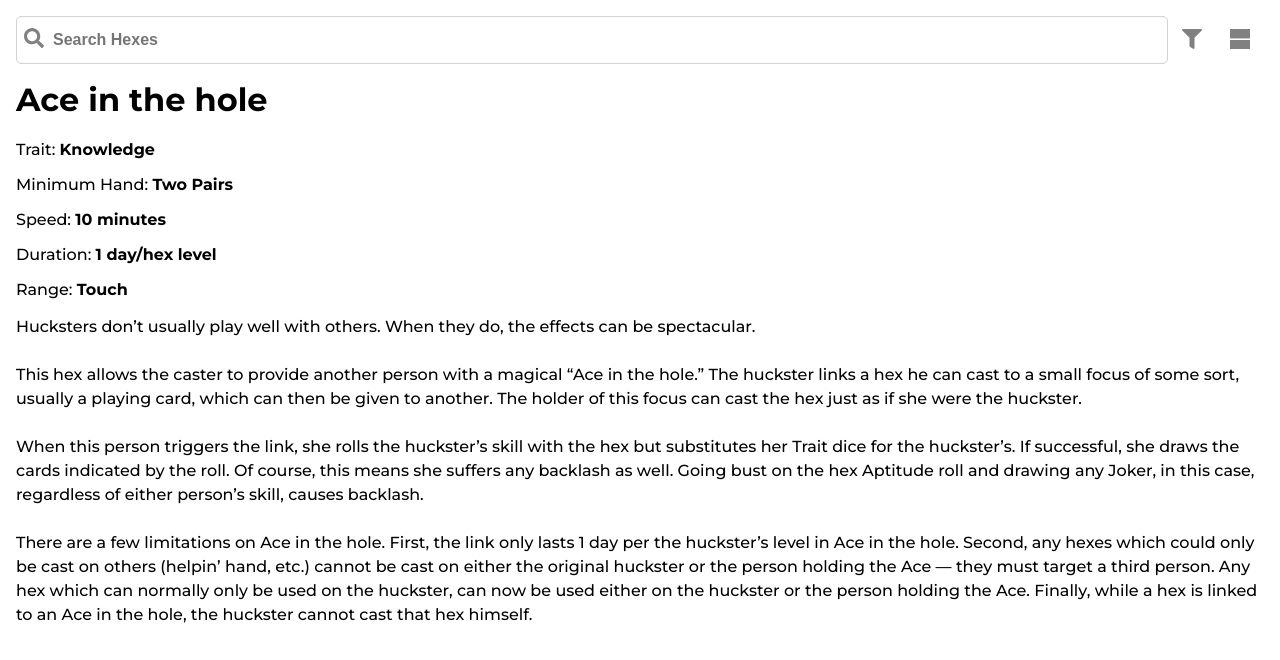
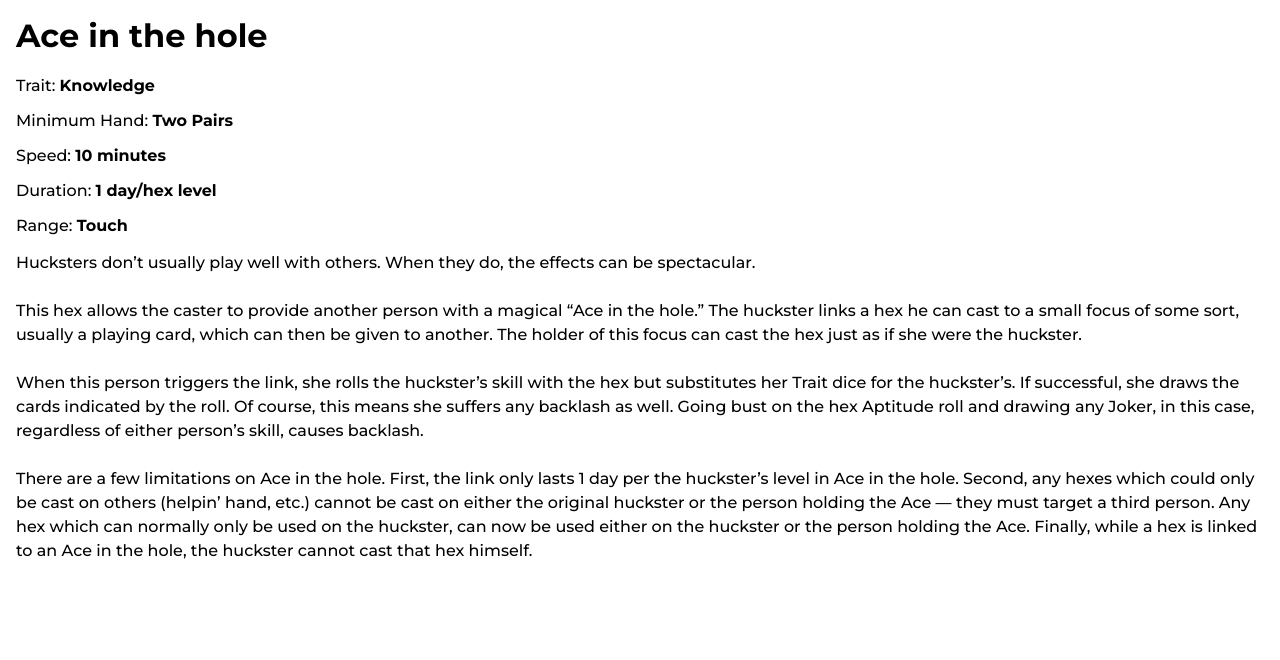
Before and after one commit to oarodrig/hexbook, a React (Create React App) app: page /hex/1 in a window 1280 px wide. Shown: the top 660 px of the page. Built offline with nearby package versions, Linux system fonts and the light colour scheme.

Commit message:
Remove search/filter bar from details display

```diff
--- a/src/App.js
+++ b/src/App.js
@@ -18,14 +18,14 @@ function App() {
 
   return (
     <div className="App">
-      <TopBar
-        searchValue={searchValue}
-        onSearchChange={handleSearchChange}
-        onClearSearch={clearSearch}
-      />
       <Router>
         <Switch>
           <Route exact path="/">
+            <TopBar
+              searchValue={searchValue}
+              onSearchChange={handleSearchChange}
+              onClearSearch={clearSearch}
+            />
             <HexList hexes={hexes} filter={searchValue} />
           </Route>
           <Route path="/hex/:id">
--- a/src/HexDetail/HexDetail.module.css
+++ b/src/HexDetail/HexDetail.module.css
@@ -1,5 +1,5 @@
 .hexDetailContainer {
-  padding: 0 1rem;
+  padding: 1rem;
 }
 
 .hexDetailContainer h1 {
```
